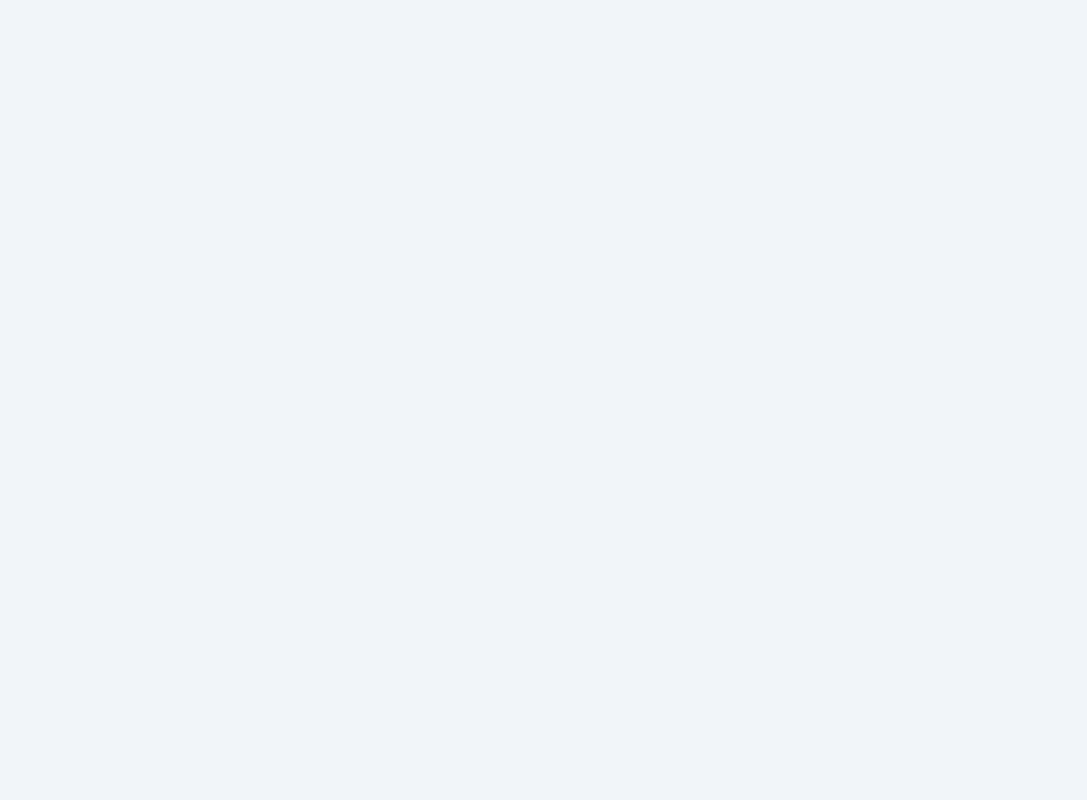
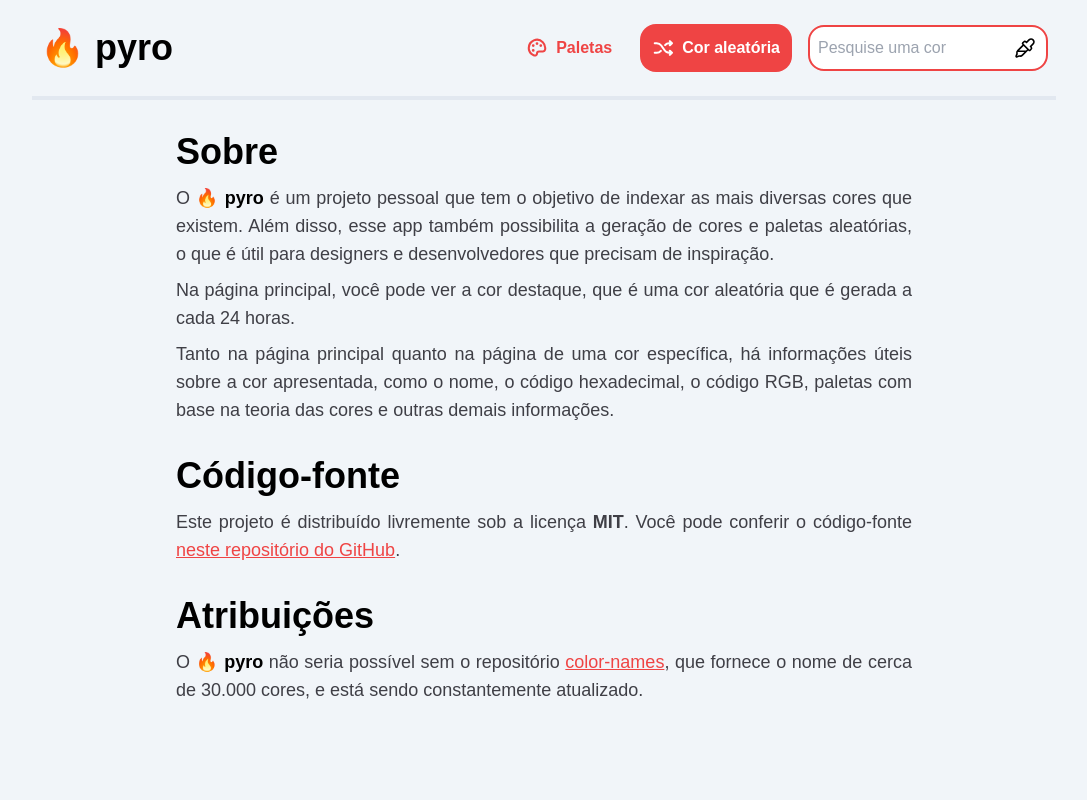
Before and after one commit to gukodev/pyro, a Next.js app: page /about in a window 1280 px wide. Before the commit this address had no page. Shown: the top 800 px of the page, without its empty margins (96-1183 px from the left). Built offline with nearby package versions, Linux system fonts and the light colour scheme; a web font is replaced by a local one.

Commit message:
Add about page

```diff
--- a/env.d.ts
+++ b/env.d.ts
@@ -3,6 +3,7 @@ namespace NodeJS {
         AUTHOR_NAME: string
         GITHUB_AUTHOR: string
         GITHUB_REPO: string
+        COLORNAMES_REPO: string
         DISCORD_WEBHOOK_URL: string
     }
 }
--- a/next.config.js
+++ b/next.config.js
@@ -4,6 +4,7 @@ const nextConfig = {
         AUTHOR_NAME: 'Gustavo Rocha',
         GITHUB_AUTHOR: 'https://github.com/umgustavo',
         GITHUB_REPO: 'https://github.com/umgustavo/pyro',
+        COLORNAMES_REPO: 'https://github.com/meodai/color-names',
     },
 }
 
--- /dev/null
+++ b/src/app/about/components/AboutField.tsx
@@ -0,0 +1,14 @@
+interface AboutFieldProps {
+    title: string
+    children: React.ReactNode
+    id?: string
+}
+
+export default function AboutField({ children, title, id }: AboutFieldProps) {
+    return (
+        <div className='flex flex-col gap-3' id={id || undefined}>
+            <h1 className='text-4xl font-bold'>{title}</h1>
+            <div className='flex flex-col gap-2 text-lg text-justify text-zinc-700'>{children}</div>
+        </div>
+    )
+}
--- /dev/null
+++ b/src/app/about/components/AboutLink.tsx
@@ -0,0 +1,19 @@
+import Link from 'next/link'
+
+interface AboutLinkProps {
+    href: string
+    target?: string
+    children: React.ReactNode
+}
+
+export default function AboutLink({ children, href, target = '_blank' }: AboutLinkProps) {
+    return (
+        <Link
+            href={href}
+            target={target}
+            className='text-red-500 underline hover:text-red-400 transition-colors'
+        >
+            {children}
+        </Link>
+    )
+}
--- /dev/null
+++ b/src/app/about/page.tsx
@@ -0,0 +1,66 @@
+import Footer from '@/components/Footer'
+import NavBar from '@/components/NavBar'
+import { Metadata } from 'next'
+import AboutField from './components/AboutField'
+import AboutLink from './components/AboutLink'
+
+function pyro() {
+    return <b className='text-black'>🔥 pyro</b>
+}
+
+export const metadata: Metadata = {
+    title: 'pyro - sobre',
+    icons: {
+        shortcut: '/favicon',
+        icon: '/favicon',
+    },
+}
+
+export default function About() {
+    return (
+        <>
+            <main className='mb-24 md:mb-48'>
+                <NavBar />
+                <div className='w-full max-w-screen-md mx-auto px-4 flex flex-col gap-8'>
+                    <AboutField title='Sobre' id='about'>
+                        <p>
+                            O {pyro()} é um projeto pessoal que tem o objetivo de indexar as mais
+                            diversas cores que existem. Além disso, esse app também possibilita a
+                            geração de cores e paletas aleatórias, o que é útil para designers e
+                            desenvolvedores que precisam de inspiração.
+                        </p>
+                        <p>
+                            Na página principal, você pode ver a cor destaque, que é uma cor
+                            aleatória que é gerada a cada 24 horas.
+                        </p>
+                        <p>
+                            Tanto na página principal quanto na página de uma cor específica, há
+                            informações úteis sobre a cor apresentada, como o nome, o código
+                            hexadecimal, o código RGB, paletas com base na teoria das cores e outras
+                            demais informações.
+                        </p>
+                    </AboutField>
+                    <AboutField title='Código-fonte' id='source-code'>
+                        <p>
+                            Este projeto é distribuído livremente sob a licença <b>MIT</b>. Você
+                            pode conferir o código-fonte{' '}
+                            <AboutLink href={process.env.GITHUB_REPO}>
+                                neste repositório do GitHub
+                            </AboutLink>
+                            .
+                        </p>
+                    </AboutField>
+                    <AboutField title='Atribuições' id='attributions'>
+                        <p>
+                            O {pyro()} não seria possível sem o repositório{' '}
+                            <AboutLink href={process.env.COLORNAMES_REPO}>color-names</AboutLink>,
+                            que fornece o nome de cerca de 30.000 cores, e está sendo constantemente
+                            atualizado.
+                        </p>
+                    </AboutField>
+                </div>
+            </main>
+            <Footer />
+        </>
+    )
+}
--- a/src/components/Footer/index.tsx
+++ b/src/components/Footer/index.tsx
@@ -27,12 +27,17 @@ const footerItems: FooterItemType[] = [
             {
                 label: 'Sobre o projeto',
                 type: 'link',
-                href: '/sobre',
+                href: '/about',
             },
             {
                 label: 'Código-fonte',
                 type: 'link',
-                href: '/sobre#codigo-fonte',
+                href: '/about#source-code',
+            },
+            {
+                label: 'Atribuições',
+                type: 'link',
+                href: '/about#attributions',
             },
         ],
     },
@@ -74,7 +79,7 @@ export default function Footer() {
                     </span>
                     <span className='block'>
                         Dados de cores fornecidos por{' '}
-                        <FooterLink href='https://github.com/meodai/color-names' underline>
+                        <FooterLink href={process.env.COLORNAMES_REPO} underline>
                             color-names
                         </FooterLink>{' '}
                         🎨
```
